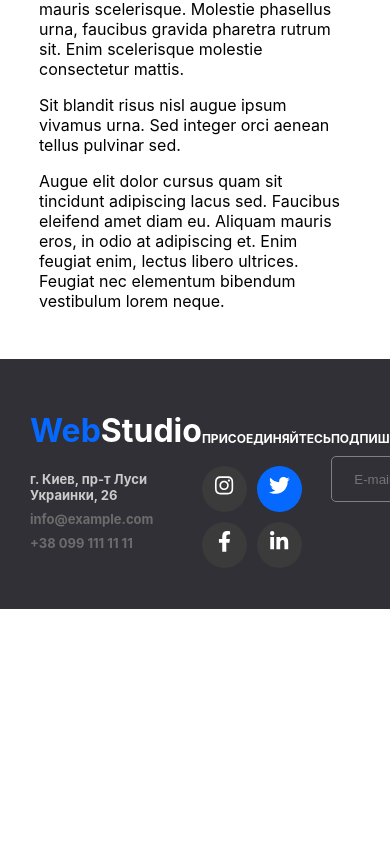
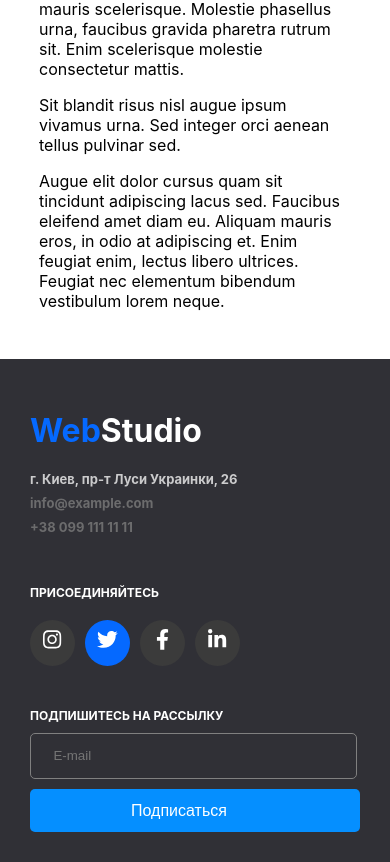
Before and after one commit to menzheha-maksym/react_frontend_technical_task1, a React (Create React App) app: page /1/post-details in a window 390 px wide. Shown: the part 1402-2264 px from the top of the page. Before the commit the page ends 2011 px from the top, so only its background shows below. Built offline with nearby package versions, Linux system fonts and the light colour scheme; data requests are answered from the project's data file.

Commit message:
make footer responsive

```diff
--- a/src/components/footer/Footer.component.css
+++ b/src/components/footer/Footer.component.css
@@ -94,3 +94,19 @@
     color: white;
     background-color: #058fff;
 }
+
+@media screen and (max-width: 900px) {
+
+    .footer-content {
+        flex-direction: column;
+        background-color: #303036;
+    }
+
+    .subscribe-input {
+        width: 85%;
+    }
+    .subscribe-btn {
+        width: 100%;
+    }
+
+}
```
